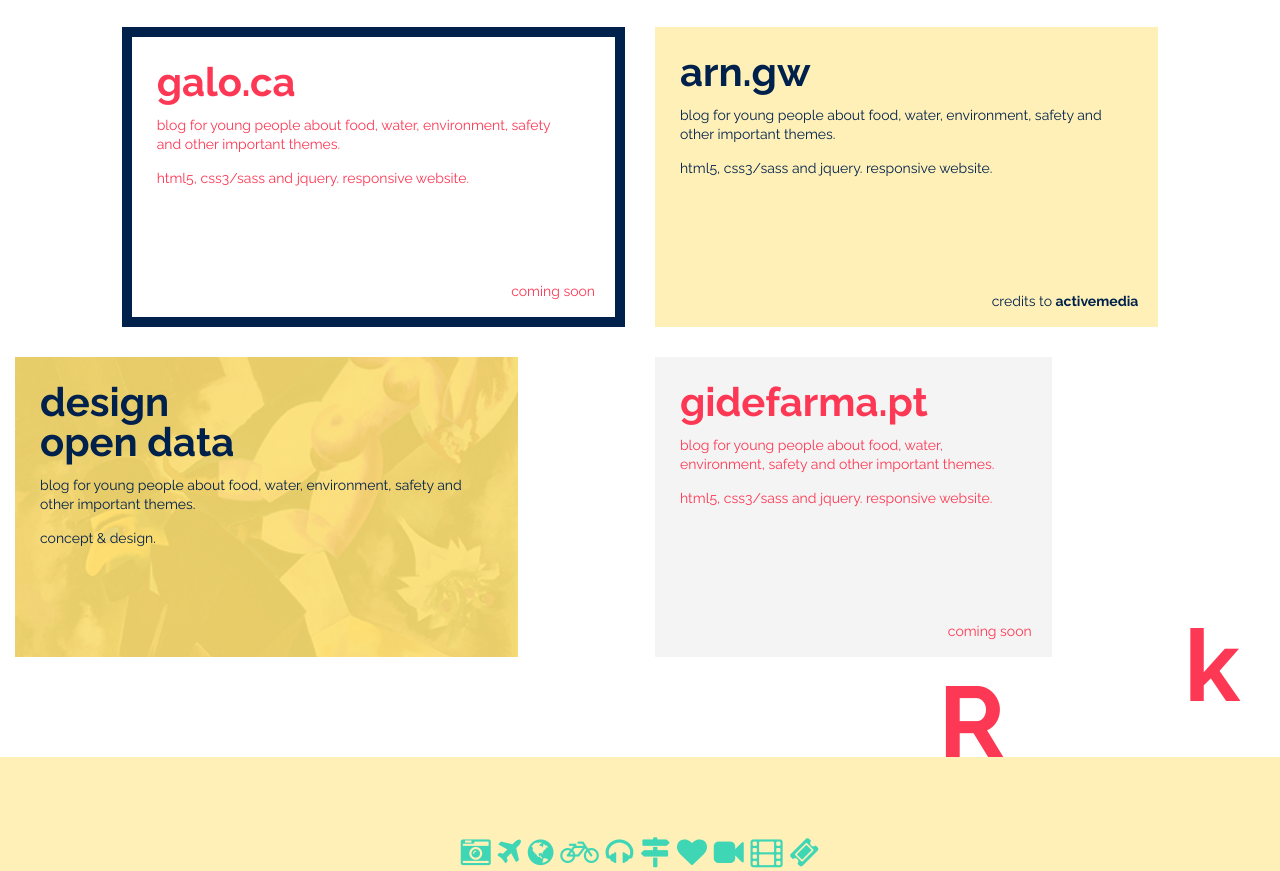
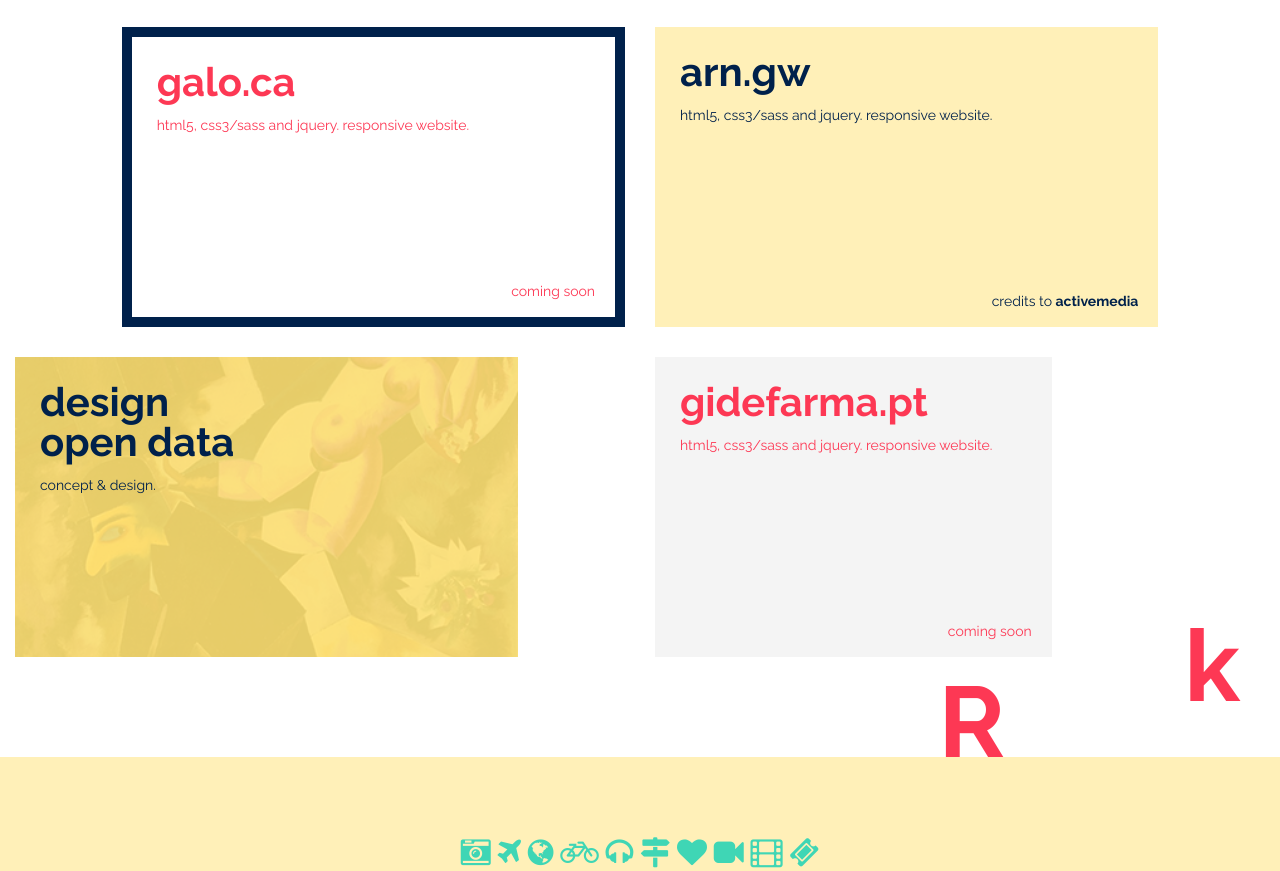
Before and after one commit to joanamsebastiao/joana.io, a plain HTML site: page index.html in a window 1280 px wide. Shown: the part 1349-2220 px from the top of the page. Drawn offline with nearby package versions, Linux system fonts and the light colour scheme.

Commit message:
Delete wrong descriptions from projects thumbnails

```diff
--- a/index.html
+++ b/index.html
@@ -118,7 +118,7 @@
 								<a href="http://galo.ca/" target="_blank" class="text">
 									<h3>galo.ca</h3>
 									<div class="description">
-										<p>blog for young people about food, water, environment, safety and other important themes.</p>
+										<!--<p>blog for young people about food, water, environment, safety and other important themes.</p>-->
 										<p>html5, css3/sass and jquery. responsive website.</p>
 									</div>
 								</a>
@@ -130,7 +130,7 @@
 							<div class="project-item arn">
 								<a href="http://arn.gw/" target="_blank" class="text">
 									<h3>arn.gw</h3>
-									<p>blog for young people about food, water, environment, safety and other important themes.</p>
+									<!--<p>blog for young people about food, water, environment, safety and other important themes.</p>-->
 									<p>html5, css3/sass and jquery. responsive website.</p>
 								</a>
 								<label>credits to <a href="http://www.activemedia.pt/" target="_blank">activemedia</a></label>
@@ -145,7 +145,7 @@
 								<div class="mask"></div>
 								<a href="https://designopendata.wordpress.com/" target="_blank" class="text">
 									<h3>design<br> open data</h3>
-									<p>blog for young people about food, water, environment, safety and other important themes.</p>
+									<!--<p>blog for young people about food, water, environment, safety and other important themes.</p>-->
 									<p>concept & design.</p>
 								</a>
 								<a href="https://designopendata.wordpress.com/" target="_blank" class="view-project"><i class="fa fa-eye"></i></a>
@@ -155,7 +155,7 @@
 							<div class="project-item gide">
 								<a href="http://gidefarma.pt/" target="_blank" class="text">
 									<h3>gidefarma.pt</h3>
-									<p>blog for young people about food, water, environment, safety and other important themes.</p>
+									<!--<p>blog for young people about food, water, environment, safety and other important themes.</p>-->
 									<p>html5, css3/sass and jquery. responsive website.</p>
 								</a>
 								<label>coming soon</label>
```
